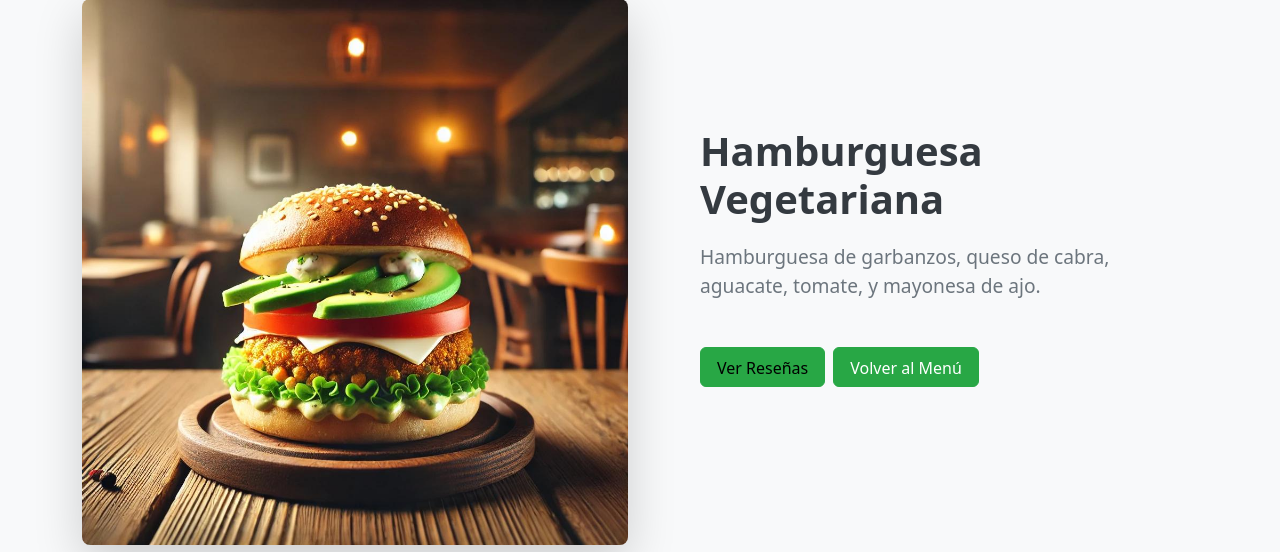
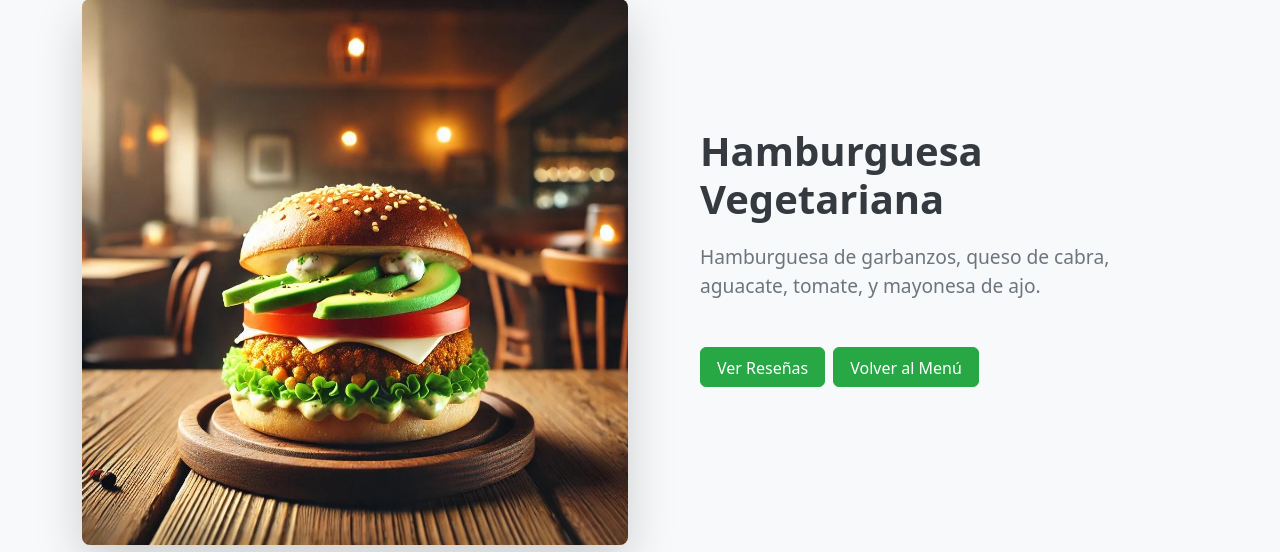
Before and after one commit to feliger27/ProyectoTIS, a PHP site: the page made by index/detalle-producto.php in a window 1280 px wide. Shown: the part 135-687 px from the top of the page. Run offline with PHP 8.4, Linux system fonts and the light colour scheme; data comes from the database, SQL or seed files in the repository.

Commit message:
Update detalle-producto.php

```diff
--- a/index/detalle-producto.php
+++ b/index/detalle-producto.php
@@ -191,15 +191,18 @@ if ($tipo_producto == 'combo') {
             margin-left: 30px;
             /* Para asegurar que el texto no esté pegado a la imagen */
         }
-        .custom-btn {
-            background-color: #4CAF50; /* Cambia esto por el código de color que prefieras */
-            border-color: #4CAF50; /* Asegúrate de que el color del borde coincida o complemente el de fondo */
-        }
+        .custom-orange-btn {
+    background-color: #FF7F00; /* Naranja */
+    border-color: #FF7F00; /* Borde naranja */
+    color: white; /* Asegurarte de que el texto sea blanco para un buen contraste */
+    }
 
-        .custom-btn:hover {
-            background-color: #45a049; /* Un tono ligeramente más oscuro para el hover */
-            border-color: #45a049;
-        }
+    .custom-orange-btn:hover {
+    background-color: #FF8C1A; /* Un tono ligeramente más oscuro para el hover */
+    border-color: #FF8C1A;
+}
+
+
     </style>
 </head>
 
@@ -214,9 +217,10 @@ if ($tipo_producto == 'combo') {
                 <p class="description"><?php echo $descripcion; ?></p>
                 <div class="button-group mt-3 d-flex justify-content-start">
         <!-- Botón para abrir el modal de reseñas -->
-        <button type="button" class="btn btn-info back-btn me-2" data-bs-toggle="modal" data-bs-target="#resenasModal" id="btnResenas">
-            Ver Reseñas
+        <button type="button" class="btn custom-orange-btn back-btn me-2" data-bs-toggle="modal" data-bs-target="#resenasModal" id="btnResenas">
+        Ver Reseñas
         </button>
+
 
         <!-- Botón para volver al menú -->
         <a href="index-menu.php" class="btn btn-primary back-btn">Volver al Menú</a>
```
